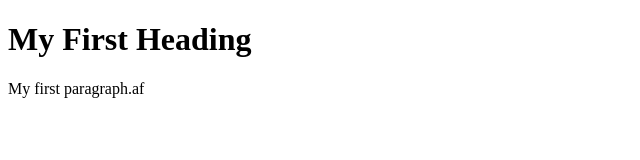
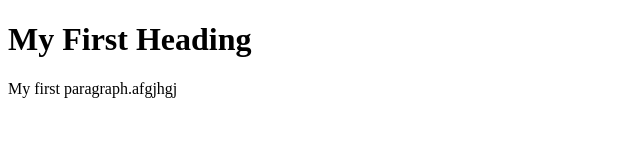
Before and after one commit to arosys/nishit-test, a plain HTML site: page index.html in a window 1280 px wide. Shown: the full height of the page, 0-640 px from the left. Drawn offline with Linux system fonts and the light colour scheme.

Commit message:
Update index.html

```diff
--- a/index.html
+++ b/index.html
@@ -3,7 +3,7 @@
 <body>
 
 <h1>My First Heading</h1>
-<p>My first paragraph.af</p>
+<p>My first paragraph.afgjhgj</p>
 
 </body>
 </html>
```
